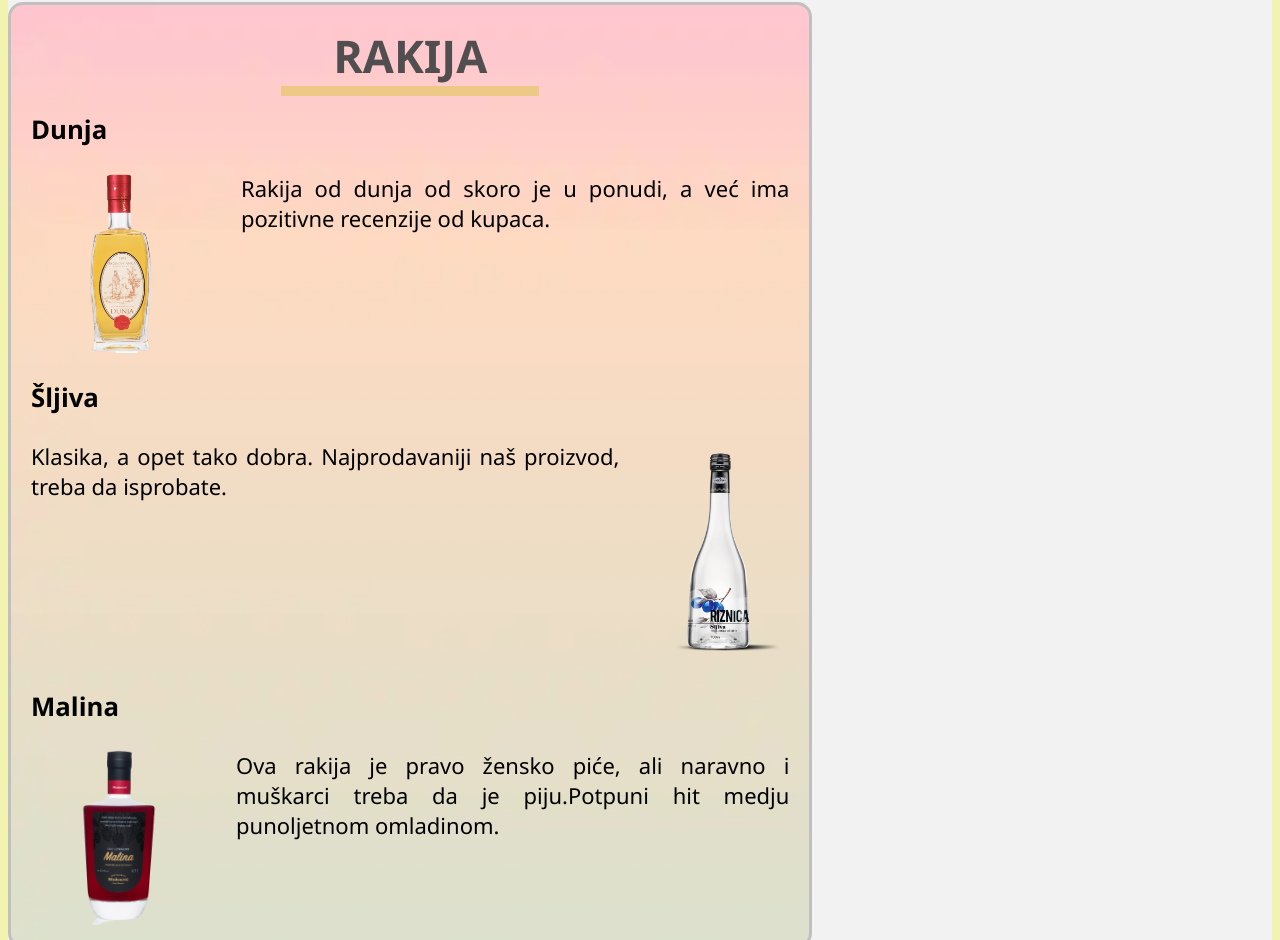
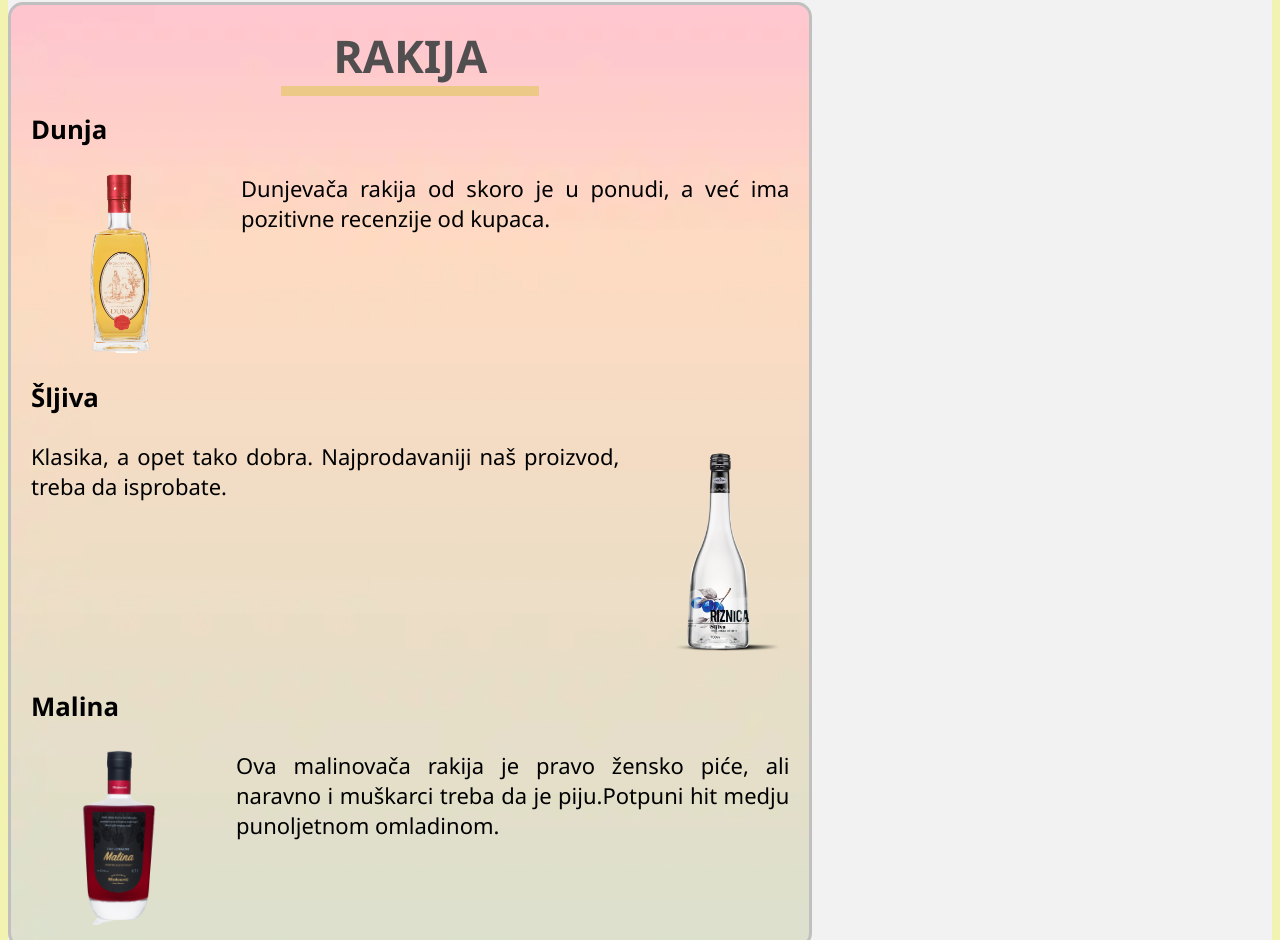
Before and after one commit to suissimus/mojprojektni, a plain HTML site: page index.html in a window 1280 px wide. Shown: the part 3818-4758 px from the top of the page. Drawn offline with Linux system fonts and the light colour scheme.

Commit message:
Update index.html

```diff
--- a/index.html
+++ b/index.html
@@ -138,7 +138,7 @@
         <div id="podnaslov1">
         <h3 >Dunja</h3>
         <img  class="slika11"src="../dunjica.png">
-        <p>Rakija od dunja od skoro je u ponudi, a već ima pozitivne recenzije od kupaca.</p>
+        <p> Dunjevača rakija od skoro je u ponudi, a već ima pozitivne recenzije od kupaca.</p>
 
         </div>
         <div id="podnaslov2">
@@ -150,7 +150,7 @@
         <div id="podnaslov3">
         <h3 >Malina</h3>
         <img  class="slika30"src="../malinica.png">
-        <p>Ova rakija je pravo žensko piće, ali naravno i muškarci treba da je piju.Potpuni hit medju punoljetnom omladinom.</p>
+        <p>Ova malinovača rakija je pravo žensko piće, ali naravno i muškarci treba da je piju.Potpuni hit medju punoljetnom omladinom.</p>
         </div>
 
 
```
